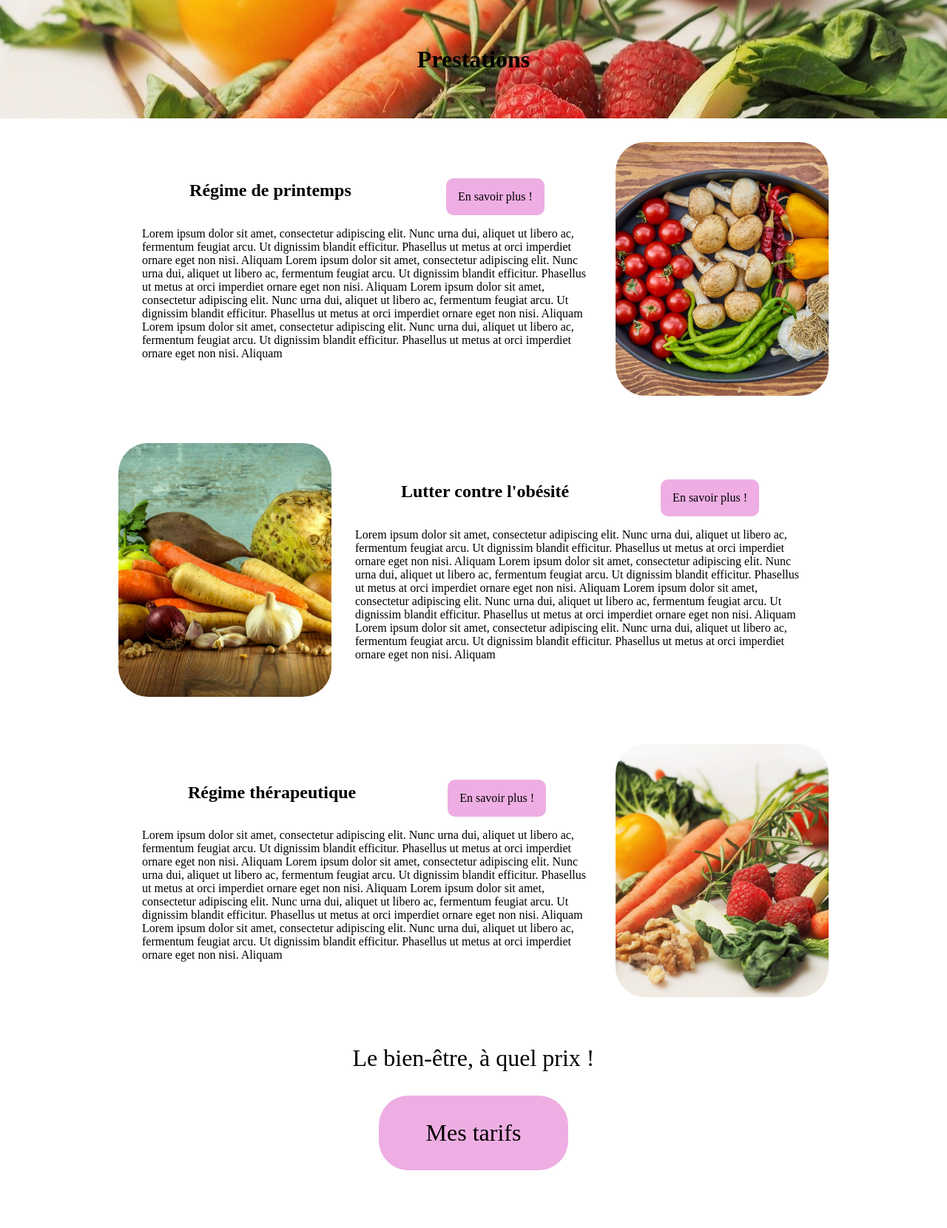
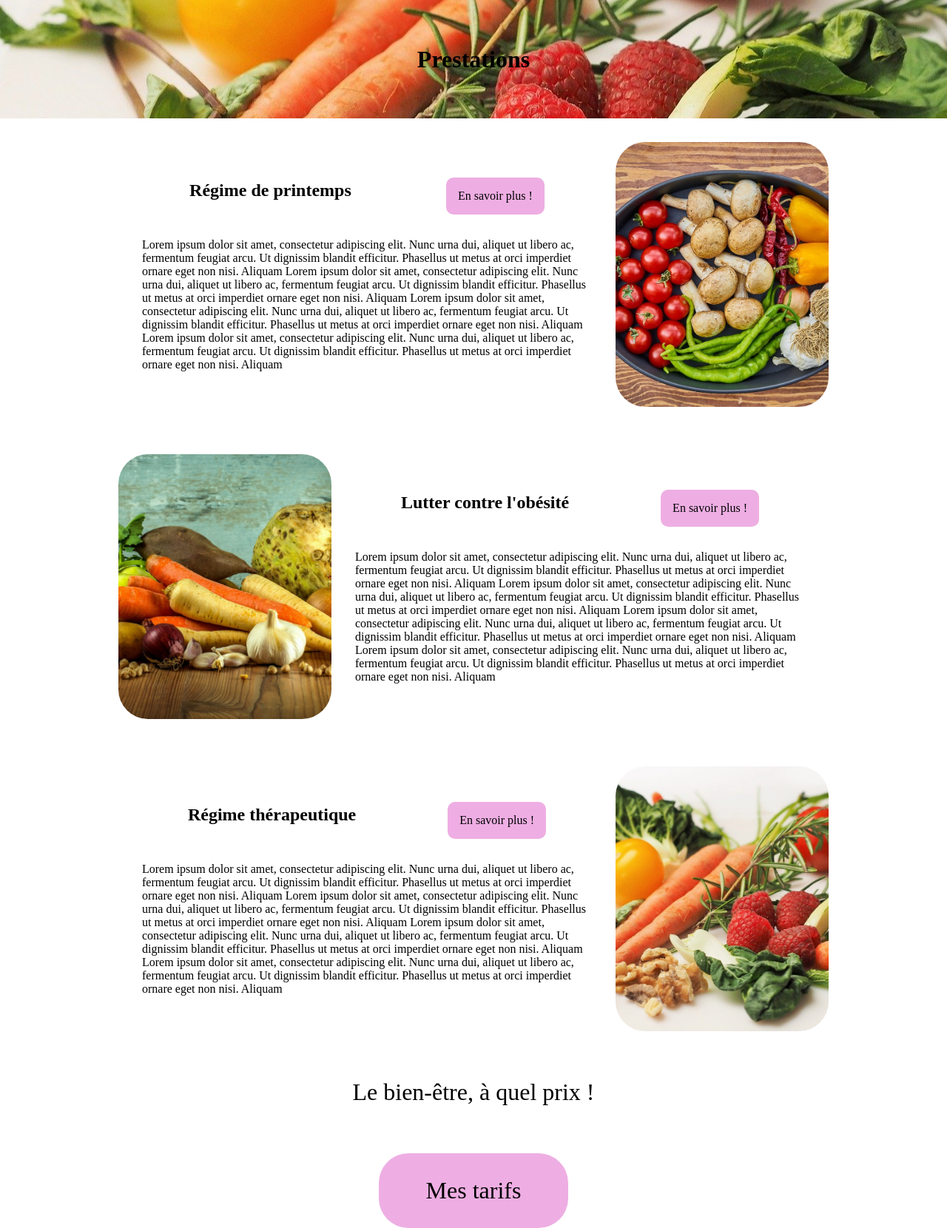
Before and after one commit to furkanKrdmr/Nutrition, a PHP site: page /methodes.html in a window 1280 px wide. Shown: the whole page at 74% size. Before the commit the page ends 1582 px from the top, so only its background shows below. Run offline with PHP 8.4, Linux system fonts and the light colour scheme.

Commit message:
simplified code

```diff
--- a/methodes.html
+++ b/methodes.html
@@ -18,12 +18,9 @@
             <div class = "methode-parag-text">
                 <div class = "methode-parag-text-title">
                     <h2>Régime de printemps</h2>
-                    <div class = "methode-button-plus">
-                        <p>En savoir plus !</p>
+                    <p class = "methode-button-plus">En savoir plus !</p>
                 </div>
-                </div>
-                <div class = "parag-text-par">
-                    <p>Lorem ipsum dolor sit amet, consectetur adipiscing elit. Nunc urna dui, aliquet
+                <p class = "parag-text-par">Lorem ipsum dolor sit amet, consectetur adipiscing elit. Nunc urna dui, aliquet
                     ut libero ac, fermentum feugiat arcu. Ut dignissim blandit efficitur. Phasellus
                     ut metus at orci imperdiet ornare eget non nisi. Aliquam Lorem ipsum dolor sit amet,
                     consectetur adipiscing elit. Nunc urna dui, aliquet ut libero ac, fermentum feugiat
@@ -38,50 +35,18 @@
                 </p>
             </div>
 
-            </div>
-
-            <div class="methode-image1"></div>
-
+            <div id = "img1" class = "methode-image"></div>
         </div>
 
         <div class="methode-parag">
-            <div class="methode-image2"></div>
+            <div id = "img2" class = "methode-image"></div>
 
             <div class = "methode-parag-text">
                 <div class = "methode-parag-text-title">
                     <h2>Lutter contre l'obésité</h2>
-                    <div class = "methode-button-plus">
-                        <p>En savoir plus !</p>
+                    <p class = "methode-button-plus">En savoir plus !</p>
                 </div>
-                </div>
-                <div class = "parag-text-par">
-                    <p>Lorem ipsum dolor sit amet, consectetur adipiscing elit. Nunc urna dui, aliquet
-                        ut libero ac, fermentum feugiat arcu. Ut dignissim blandit efficitur. Phasellus
-                        ut metus at orci imperdiet ornare eget non nisi. Aliquam Lorem ipsum dolor sit amet,
-                        consectetur adipiscing elit. Nunc urna dui, aliquet ut libero ac, fermentum feugiat
-                        arcu. Ut dignissim blandit efficitur. Phasellus ut metus at orci imperdiet ornare
-                        eget non nisi. Aliquam
-                        Lorem ipsum dolor sit amet, consectetur adipiscing elit. Nunc urna dui, aliquet
-                        ut libero ac, fermentum feugiat arcu. Ut dignissim blandit efficitur. Phasellus
-                        ut metus at orci imperdiet ornare eget non nisi. Aliquam Lorem ipsum dolor sit amet,
-                        consectetur adipiscing elit. Nunc urna dui, aliquet ut libero ac, fermentum feugiat
-                        arcu. Ut dignissim blandit efficitur. Phasellus ut metus at orci imperdiet ornare
-                        eget non nisi. Aliquam
-                    </p>
-                </div>
-            </div>
-        </div>
-
-        <div class="methode-parag">
-            <div class = "methode-parag-text">
-                <div class = "methode-parag-text-title">
-                    <h2>Régime thérapeutique</h2>
-                    <div class = "methode-button-plus">
-                        <p>En savoir plus !</p>
-                    </div>
-                </div>
-                <div class = "parag-text-par">
-                    <p>Lorem ipsum dolor sit amet, consectetur adipiscing elit. Nunc urna dui, aliquet
+                <p class = "parag-text-par">Lorem ipsum dolor sit amet, consectetur adipiscing elit. Nunc urna dui, aliquet
                     ut libero ac, fermentum feugiat arcu. Ut dignissim blandit efficitur. Phasellus
                     ut metus at orci imperdiet ornare eget non nisi. Aliquam Lorem ipsum dolor sit amet,
                     consectetur adipiscing elit. Nunc urna dui, aliquet ut libero ac, fermentum feugiat
@@ -97,15 +62,32 @@
             </div>
         </div>
 
-            <div class="methode-image3"></div>
+        <div class="methode-parag">
+            <div class = "methode-parag-text">
+                <div class = "methode-parag-text-title">
+                    <h2>Régime thérapeutique</h2>
+                    <p class = "methode-button-plus">En savoir plus !</p>
+                </div>
+                <p class = "parag-text-par">Lorem ipsum dolor sit amet, consectetur adipiscing elit. Nunc urna dui, aliquet
+                    ut libero ac, fermentum feugiat arcu. Ut dignissim blandit efficitur. Phasellus
+                    ut metus at orci imperdiet ornare eget non nisi. Aliquam Lorem ipsum dolor sit amet,
+                    consectetur adipiscing elit. Nunc urna dui, aliquet ut libero ac, fermentum feugiat
+                    arcu. Ut dignissim blandit efficitur. Phasellus ut metus at orci imperdiet ornare
+                    eget non nisi. Aliquam
+                    Lorem ipsum dolor sit amet, consectetur adipiscing elit. Nunc urna dui, aliquet
+                    ut libero ac, fermentum feugiat arcu. Ut dignissim blandit efficitur. Phasellus
+                    ut metus at orci imperdiet ornare eget non nisi. Aliquam Lorem ipsum dolor sit amet,
+                    consectetur adipiscing elit. Nunc urna dui, aliquet ut libero ac, fermentum feugiat
+                    arcu. Ut dignissim blandit efficitur. Phasellus ut metus at orci imperdiet ornare
+                    eget non nisi. Aliquam
+                </p>
             </div>
 
-        <div class = "methode-sentence">
-            <p>Le bien-être, à quel prix !</p>
+            <div id = "img3" class = "methode-image"></div>
         </div>
-        <div class = "methode-button">
-            <p>Mes tarifs</p>
-        </div>
+
+        <p class = "next-sentence">Le bien-être, à quel prix !</p>
+        <p class = "next-button">Mes tarifs</p>
 
     </div>
 
--- a/style.css
+++ b/style.css
@@ -117,7 +117,6 @@ body {
 }
 
 .methode-main-box {
-  box-sizing: border-box;
   width: 80%;
   height: 600px;
   display: flex;
@@ -134,8 +133,7 @@ body {
   margin: 2em;
 }
 
-.methode-image1 {
-  background-image: url('img/casserole.jpg');
+.methode-image {
   background-size: cover;
   background-position: center;
   display: flex;
@@ -143,22 +141,16 @@ body {
   border-radius: 40px;
 }
 
-.methode-image2 {
-  background-image: url('img/vegetables-2.jpg');
-  background-size: cover;
-  background-position: center;
-  display: flex;
-  min-width: 30%;
-  border-radius: 40px;
+#img1 {
+  background-image: url('img/casserole.jpg');
 }
 
-.methode-image3 {
+#img2 {
+  background-image: url('img/vegetables-2.jpg');
+}
+
+#img3 {
   background-image: url('img/vegetables.jpg');
-  background-size: cover;
-  background-position: center;
-  display: flex;
-  min-width: 30%;
-  border-radius: 40px;
 }
 
 .methode-parag-text {
@@ -175,15 +167,15 @@ body {
   justify-content: space-around;
 }
 
-.methode-button {
+.next-button {
   background-color: rgb(238, 174, 227);
   border-radius: 40px;
   font-size: 2rem;
-  padding-left: 2em;
-  padding-right: 2em;
+  padding: 1em 2em 1em 2em;
+  margin-bottom: 1em;
 }
 
-.methode-sentence {
+.next-sentence {
   font-size: 2rem;
 }
 
@@ -191,11 +183,8 @@ body {
   background-color: rgb(238, 174, 227);
   border-radius: 10px;
   align-self: flex-end;
-  padding-left: 1em;
-  padding-right: 1em;
+  padding: 1em;
 }
-
-
 
 /* fin page Méthodes */
 
```
Also changed, not shown: other parts of style.css (+3 -32 lines), tarifs.html (+5 -15 lines). Lines whose indentation alone changed are shown as unchanged.
